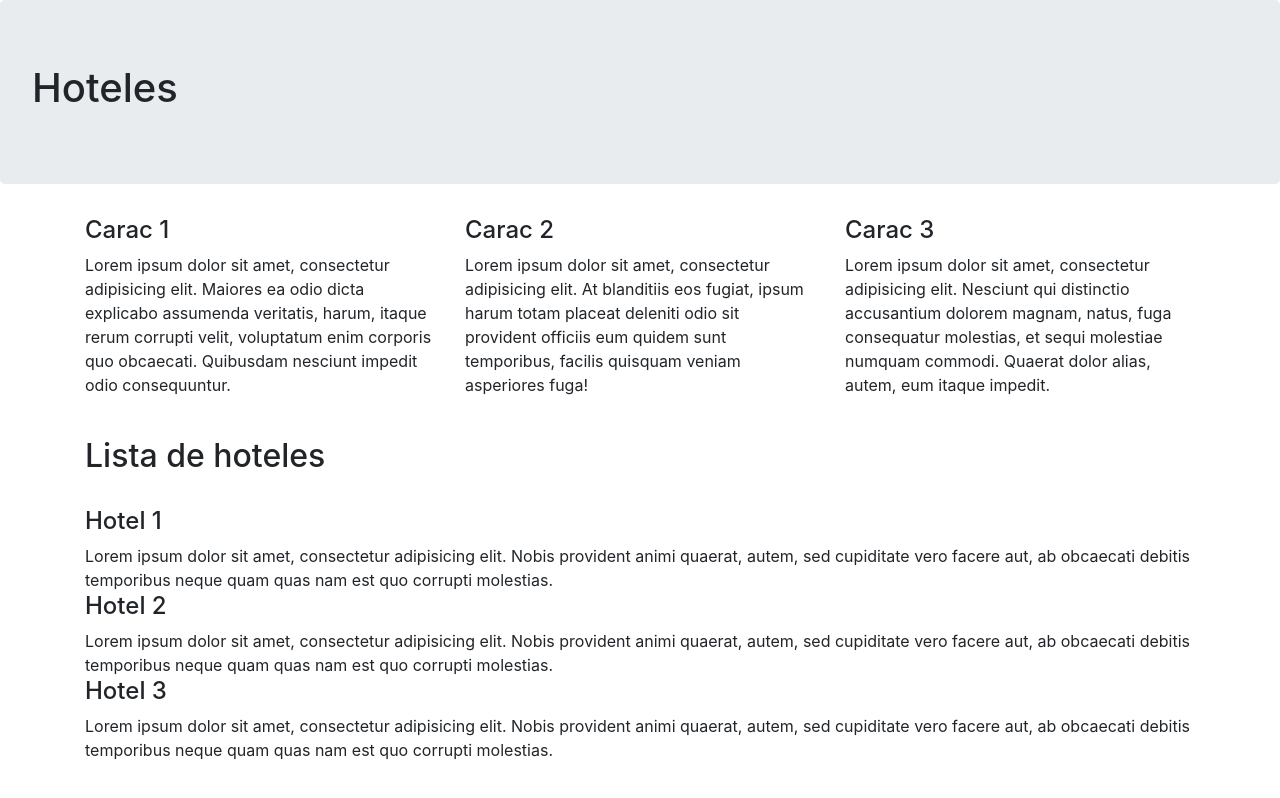
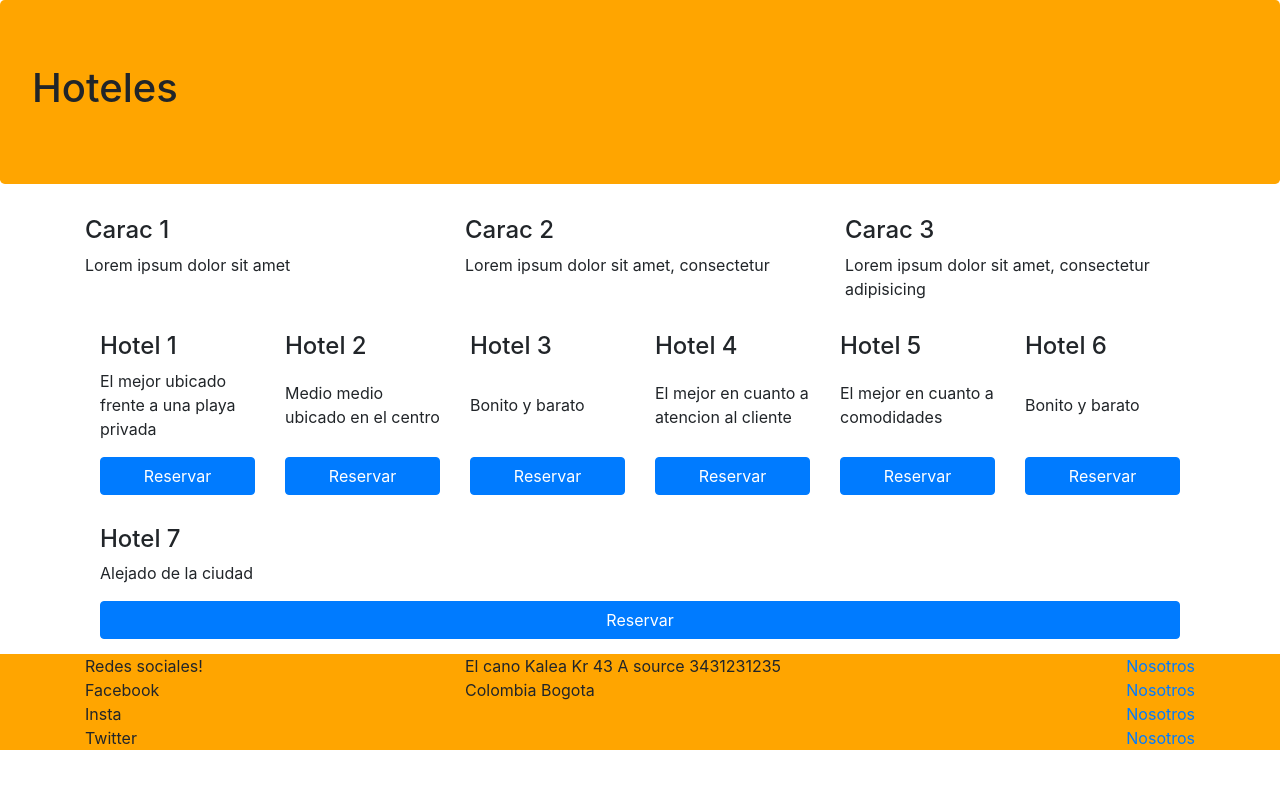
Before and after one commit to sanrinconr/Bootstrap-course, a website: page index.html in a window 1280 px wide. Drawn offline with nearby package versions, Linux system fonts and the light colour scheme.

Commit message:
Usando flex

```diff
--- a/index.html
+++ b/index.html
@@ -1,5 +1,6 @@
 <!DOCTYPE html>
 <html lang="en">
+
    <head>
       <meta charset="UTF-8">
       <meta name="viewport" content="width=device-width, initial-scale=1.0">
@@ -7,8 +8,11 @@
 
       <!-- CSS -->
       <link rel="stylesheet" href="node_modules/bootstrap/dist/css/bootstrap.min.css">
+      <link rel="stylesheet" href="principal.css">
+
       <title>Principal</title>
    </head>
+
    <body>
       <div class="jumbotron">
          <h1>Hoteles</h1>
@@ -17,55 +21,82 @@
          <div class="row">
             <div class="col col-md-4">
                <h4>Carac 1</h4>
-        <p>Lorem ipsum dolor sit amet, consectetur adipisicing elit. Maiores ea odio dicta explicabo assumenda veritatis, harum, itaque rerum corrupti velit, voluptatum enim corporis quo obcaecati. Quibusdam nesciunt impedit odio consequuntur.</p>
+               <p>Lorem ipsum dolor sit amet</p>
             </div>
             <div class="col col-md-4">
                <h4>Carac 2</h4>
-        <p>Lorem ipsum dolor sit amet, consectetur adipisicing elit. At blanditiis eos fugiat, ipsum harum totam placeat deleniti odio sit provident officiis eum quidem sunt temporibus, facilis quisquam veniam asperiores fuga!</p>
+               <p>Lorem ipsum dolor sit amet, consectetur </p>
             </div>
             <div class="col col-md-4">
                <h4>Carac 3</h4>
-        <p>Lorem ipsum dolor sit amet, consectetur adipisicing elit. Nesciunt qui distinctio accusantium dolorem magnam, natus, fuga consequatur molestias, et sequi molestiae numquam commodi. Quaerat dolor alias, autem, eum itaque impedit.</p>
+               <p>Lorem ipsum dolor sit amet, consectetur adipisicing </p>
             </div>
          </div>
 
-    <div class="row pt-4">
-      <div class="col">
-        <h2>Lista de hoteles</h2>
+         <div class="d-flex flex-wrap">
+            <div class="d-flex flex-column justify-content-between card-hotel">
+               <h4>Hotel 1</h4>
+               <p>El mejor ubicado frente a una playa privada</p>
+               <button class="btn btn-primary btn-block">Reservar</button>
             </div>
+            <div class="d-flex flex-column justify-content-between card-hotel">
+               <h4>Hotel 2</h4>
+               <p>Medio medio ubicado en el centro</p>
+               <button class="btn btn-primary btn-block">Reservar</button>
             </div>
-    <div class="row pt-4">
-      <div class="col">
-        <h4>Hotel 1</h4>
+            <div class="d-flex flex-column justify-content-between card-hotel">
+               <h4>Hotel 3</h4>
+               <p>Bonito y barato</p>
+               <button class="btn btn-primary btn-block">Reservar</button>
             </div>
+            <div class="d-flex flex-column justify-content-between card-hotel">
+               <h4>Hotel 4</h4>
+               <p>El mejor en cuanto a atencion al cliente</p>
+               <button class="btn btn-primary btn-block">Reservar</button>
             </div>
-    <div class="row">
-      <div class="col">
-        Lorem ipsum dolor sit amet, consectetur adipisicing elit. Nobis provident animi quaerat, autem, sed cupiditate vero facere aut, ab obcaecati debitis temporibus neque quam quas nam est quo corrupti molestias.
+            <div class="d-flex flex-column justify-content-between card-hotel">
+               <h4>Hotel 5</h4>
+               <p>El mejor en cuanto a comodidades</p>
+               <button class="btn btn-primary btn-block">Reservar</button>
             </div>
+            <div class="d-flex flex-column justify-content-between card-hotel">
+               <h4>Hotel 6</h4>
+               <p>Bonito y barato</p>
+               <button class="btn btn-primary btn-block">Reservar</button>
             </div>
-    <div class="row">
-      <div class="col">
-        <h4>Hotel 2</h4>
-      </div>
-    </div>
-    <div class="row">
-      <div class="col">
-        Lorem ipsum dolor sit amet, consectetur adipisicing elit. Nobis provident animi quaerat, autem, sed cupiditate vero facere aut, ab obcaecati debitis temporibus neque quam quas nam est quo corrupti molestias.
-      </div>
-    </div>
-    <div class="row">
-      <div class="col">
-        <h4>Hotel 3</h4>
-      </div>
-    </div>
-    <div class="row">
-      <div class="col">
-        Lorem ipsum dolor sit amet, consectetur adipisicing elit. Nobis provident animi quaerat, autem, sed cupiditate vero facere aut, ab obcaecati debitis temporibus neque quam quas nam est quo corrupti molestias.
+            <div class="d-flex flex-column justify-content-between card-hotel">
+               <h4>Hotel 7</h4>
+               <p>Alejado de la ciudad</p>
+               <button class="btn btn-primary btn-block">Reservar</button>
             </div>
          </div>
       </div>
-
+      <footer>
+         <div class="container">
+            <div class="row">
+               <div class="col">Redes sociales!
+                  <br>
+                  Facebook <br>
+                  Insta <br>
+                  Twitter
+               </div>
+               <div class="col">
+                  <address>
+                     El cano Kalea Kr 43 A source
+                     3431231235
+                     Colombia
+                     Bogota
+                  </address>
+               </div>
+               <div class="col d-flex flex-column align-items-end">
+                  <a href="">Nosotros</a>
+                  <a href="">Nosotros</a>
+                  <a href="">Nosotros</a>
+                  <a href="">Nosotros</a>
+               </div>
+            </div>
+         </div>
+      </footer>
    </body>
    <!--JS JQUERY -->
    <script src="node_modules/jquery/dist/jquery.min.js" charset="utf-8"></script>
--- /dev/null
+++ b/principal.css
@@ -0,0 +1,10 @@
+.card-hotel{
+  flex: 1 150px;
+  margin: 15px;
+}
+.jumbotron {
+  background-color: orange;
+}
+footer{
+  background-color: orange;
+}
```
Lines whose indentation alone changed are shown as unchanged.
